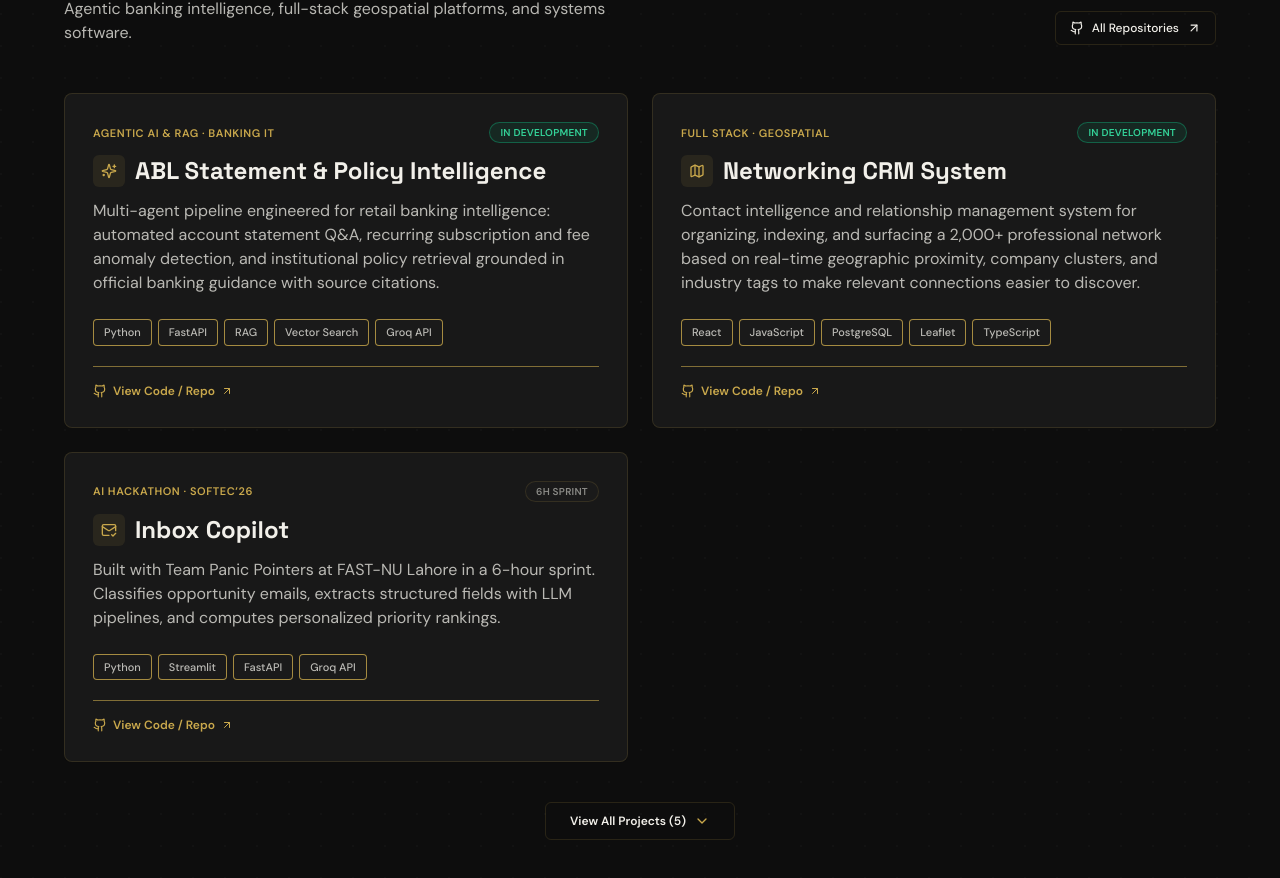
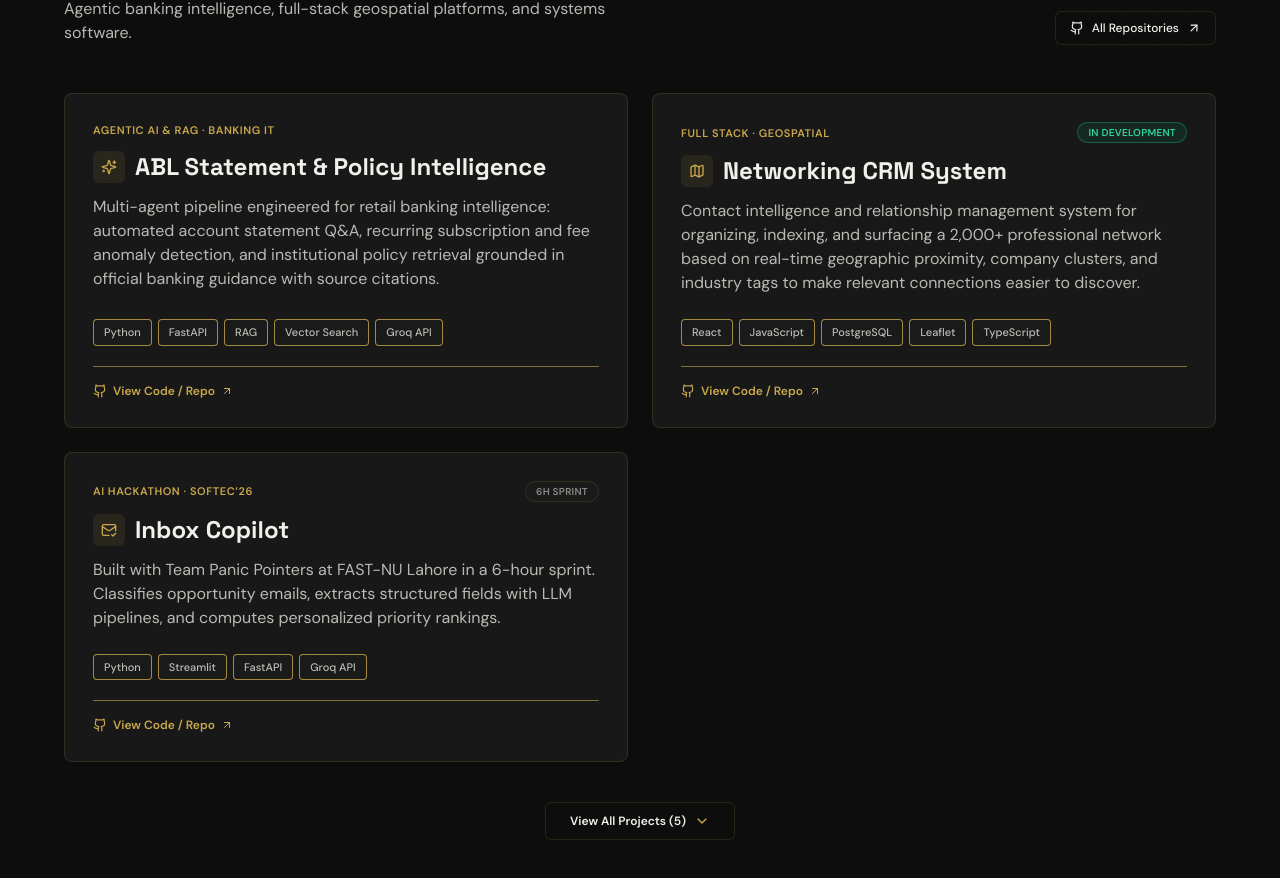
Before and after one commit to daniyalsaqib/daniyal-portfolio, a React (Vite) app: page / in a window 1280 px wide. Shown: the part 2899-3777 px from the top of the page. Built offline with nearby package versions, Linux system fonts and the light colour scheme.

Commit message:
fix(projects): remove In Development flag from ABL Statement Intelligence

```diff
--- a/src/components/ProjectsSection.tsx
+++ b/src/components/ProjectsSection.tsx
@@ -4,7 +4,7 @@ import { Github, ArrowUpRight, Sparkles, Terminal, Map, MailCheck, Gamepad2, Fil
 interface Project {
   title: string;
   category: string;
-  status: string;
+  status?: string;
   isLiveOrActive?: boolean;
   isFlagship?: boolean;
   description: string;
@@ -18,7 +18,6 @@ const projects: Project[] = [
   {
     title: 'ABL Statement & Policy Intelligence',
     category: 'Agentic AI & RAG · Banking IT',
-    status: 'In Development',
     isLiveOrActive: true,
     description:
       'Multi-agent pipeline engineered for retail banking intelligence: automated account statement Q&A, recurring subscription and fee anomaly detection, and institutional policy retrieval grounded in official banking guidance with source citations.',
@@ -126,6 +125,7 @@ const ProjectsSection = () => {
                     <span className="text-[11px] font-semibold tracking-wider uppercase text-gold">
                       {p.category}
                     </span>
+                    {p.status && (
                       <span
                         className={`text-[10px] uppercase tracking-wide font-semibold px-2.5 py-0.5 rounded-full border ${
                           isFlagship
@@ -137,6 +137,7 @@ const ProjectsSection = () => {
                       >
                         {p.status}
                       </span>
+                    )}
                   </div>
 
                   <div className="flex items-center gap-2.5 mb-3">
```
Lines whose indentation alone changed are shown as unchanged.
